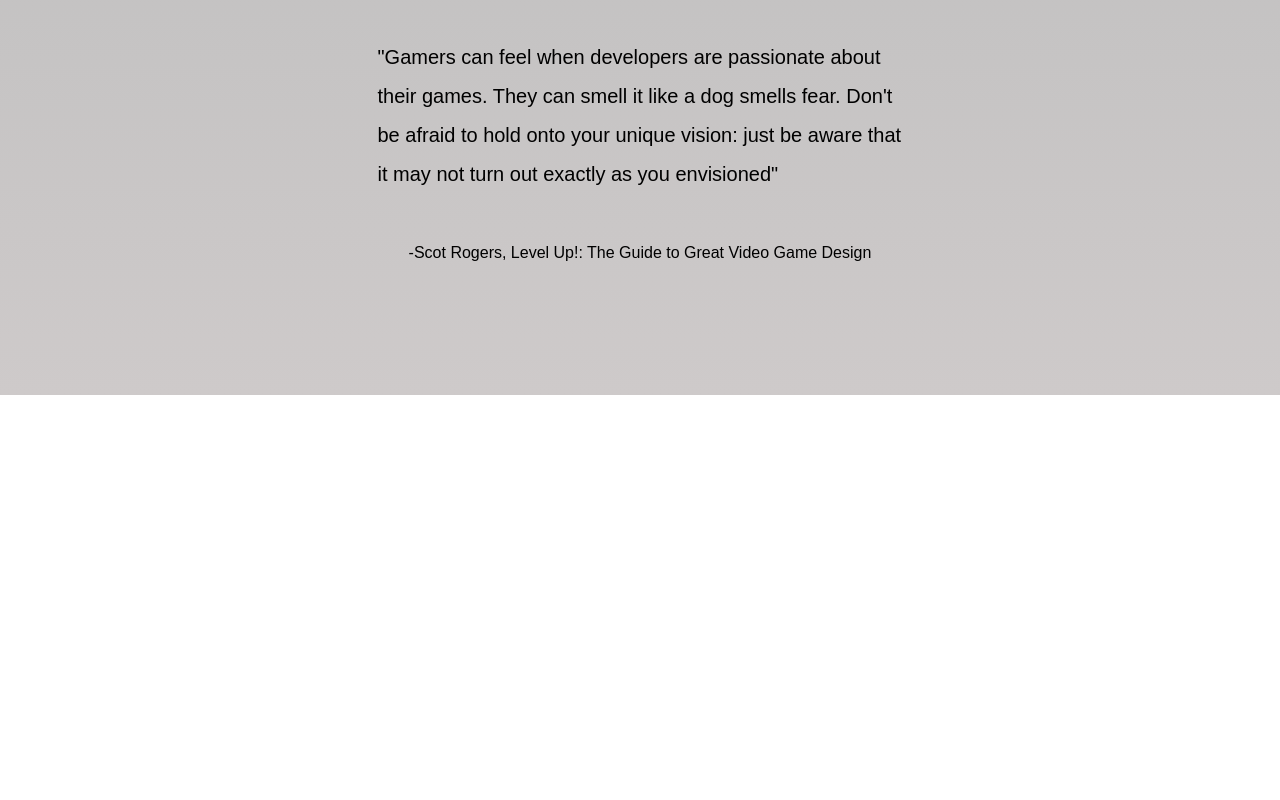
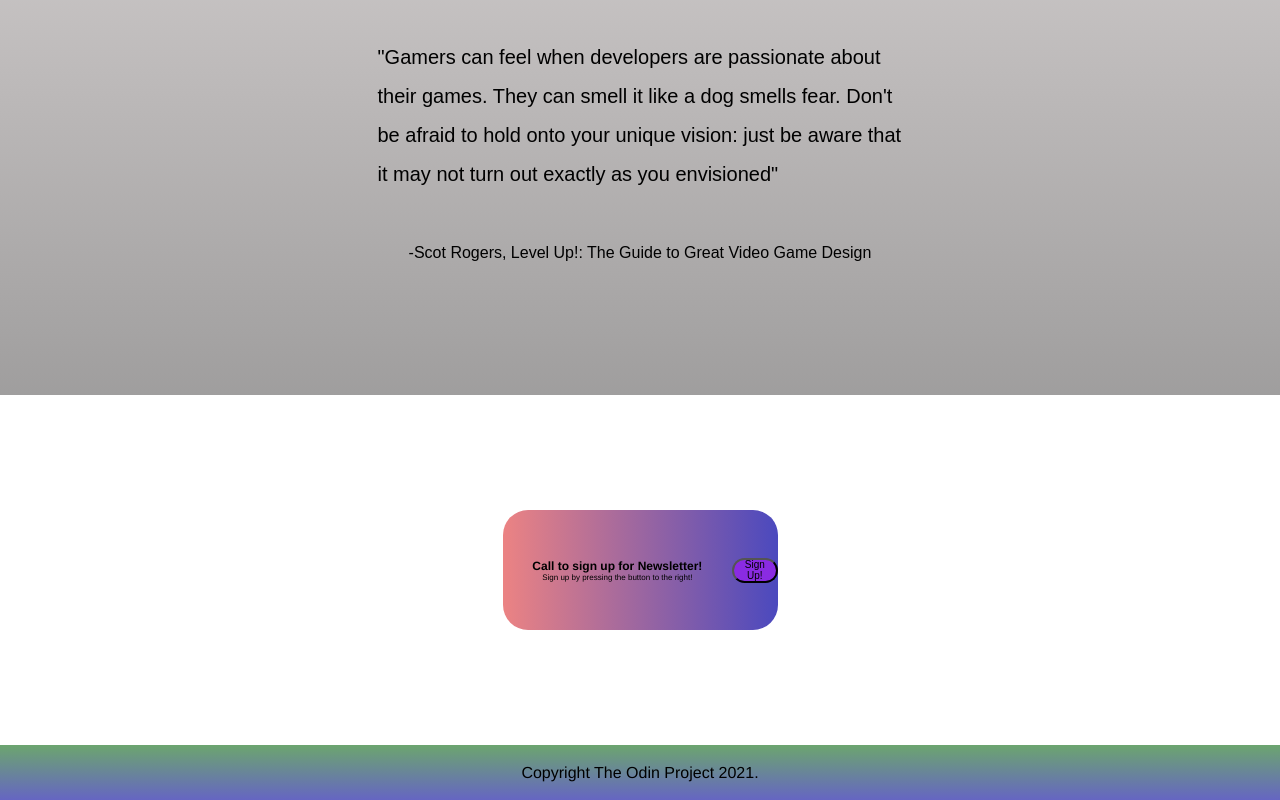
Before and after one commit to ApolloMix/landing-page, a plain HTML site: page index.html in a window 1280 px wide. Shown: the part 1005-1805 px from the top of the page. Before the commit the page ends 1400 px from the top, so only its background shows below. Drawn offline with Linux system fonts and the light colour scheme.

Commit message:
Finished project and posted online publically

```diff
--- a/index.html
+++ b/index.html
@@ -83,6 +83,22 @@
     </p>
     <span class="author">-Scot Rogers, Level Up!: The Guide to Great Video Game Design</span>
   </div>
+
+  <div class="sign-up">
+    <div class="bubble">
+      <div class="text">
+        <h2 class="head">Call to sign up for Newsletter!</h2>
+        <p class="subtext" >Sign up by pressing the button to the right!</p>
+      </div>
+      <div class="button-area">
+        <button class="button">Sign Up!</button>
+      </div>
+    </div>
+  </div>
+
+  <div class="copyright">
+    <span class="text">Copyright The Odin Project 2021.</span>
+  </div>
 </body>
 
 </html>
--- a/style.css
+++ b/style.css
@@ -134,7 +134,7 @@ body {
     flex-direction: column;
     height: 500px;
     width: auto;
-    background-image: linear-gradient(to top, rgb(206, 202, 202), rgb(194, 193, 193));
+    background-image: linear-gradient(to bottom, rgb(206, 202, 202), rgba(126, 124, 124, 0.74));
     justify-content: center;
     align-items: center;
     font-family: Arial, Helvetica, sans-serif;
@@ -152,3 +152,62 @@ body {
 .inspiring-quote .author {
     display: flex;
 }
+
+.sign-up {
+    display:flex;
+    height: 350px;
+    width: auto;
+    justify-content: center;
+    align-items: center;
+
+}
+
+.sign-up .bubble {
+    display: flex;
+    justify-content: center;
+    align-items: center;
+    height: 120px;
+    width: 275px;
+    background-image: linear-gradient(to right, rgba(231, 100, 100, 0.801), rgb(75, 73, 190));
+    border-radius: 25px;
+}
+
+.sign-up .text {
+    display: flex;
+    flex-direction: column;
+    height: 95px;
+    width: 275px;
+    font-size: 8px;
+    justify-content: center;
+    align-items: center;
+}
+
+.sign-up .head {
+    display: flex;
+    padding: 0px;
+    margin: 0px;
+}
+
+.sign-up .subtext {
+    display: flex;
+    padding: 0px;
+    margin: 0px;
+}
+.sign-up .button {
+    display: flex;
+    border-radius: 12.5px;
+    height: 25px;
+    font-size: 10px;
+    justify-content: center;
+    align-items: center;
+    background-color: blueviolet;
+}
+
+.copyright {
+    display: flex;
+    height: 55px;
+    width: auto;
+    justify-content: center;
+    align-items: center;
+    background-image: linear-gradient(to bottom, rgba(49, 129, 53, 0.712), rgba(65, 65, 180, 0.808));
+}
```
